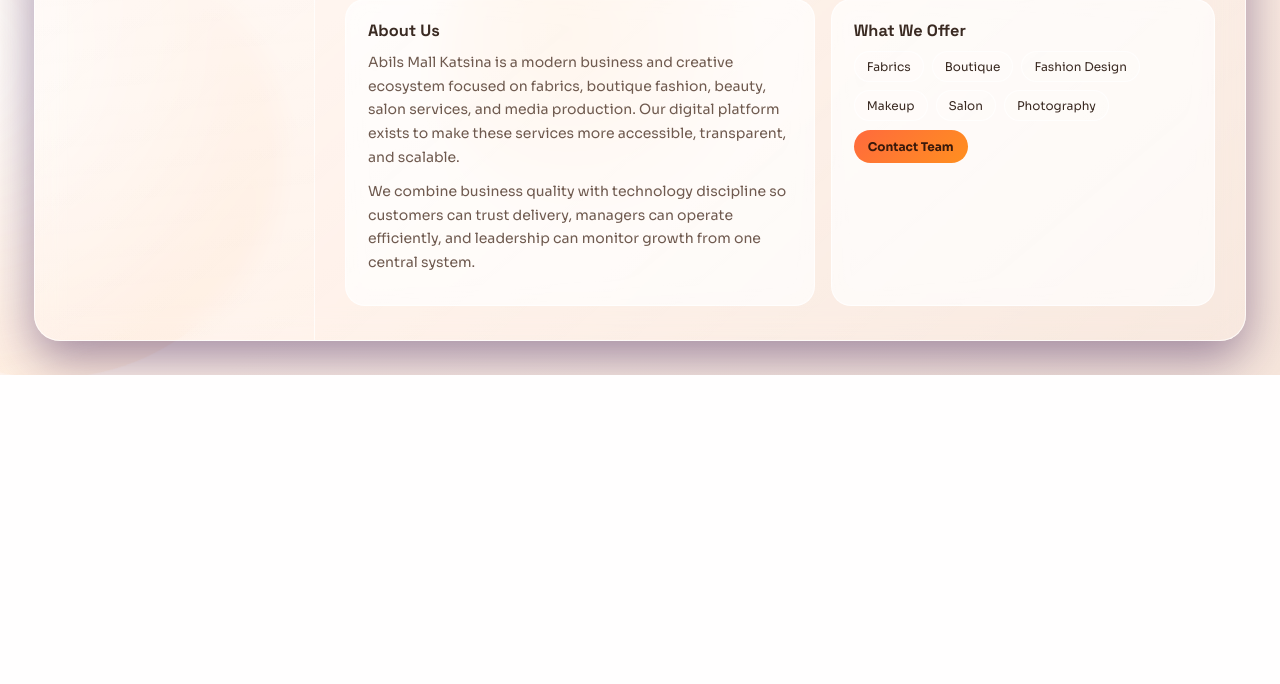
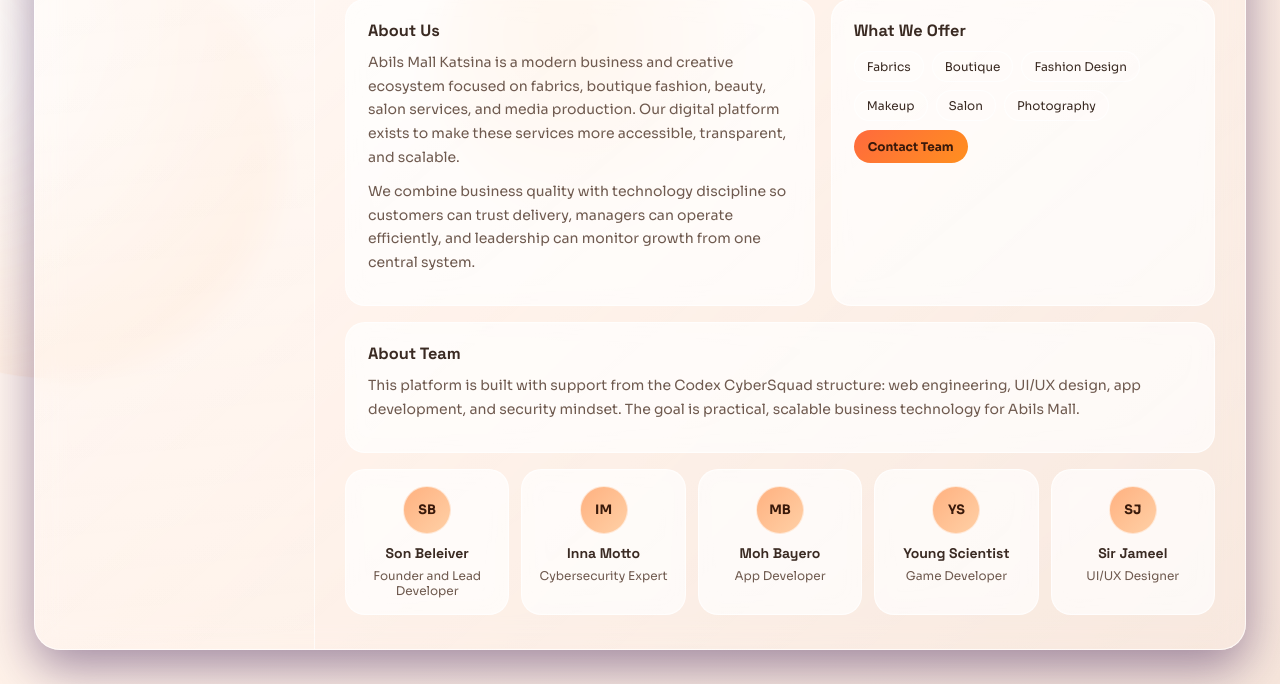
Before and after one commit to Sonbeliever/Abils-Mall, a Flask app: page / in a window 1280 px wide. Shown: the part 554-1238 px from the top of the page. Before the commit the page ends 929 px from the top, so only its background shows below. Run offline with Flask 3, Linux system fonts and the light colour scheme.

Commit message:
"Add_about_team_section_to_landing_page"

```diff
--- a/static/css/landing.css
+++ b/static/css/landing.css
@@ -395,6 +395,49 @@ body {
     color: var(--text-soft);
 }
 
+.team-section {
+    margin-top: 16px;
+    display: grid;
+    gap: 16px;
+}
+
+.team-grid {
+    display: grid;
+    grid-template-columns: repeat(5, minmax(0, 1fr));
+    gap: 12px;
+}
+
+.team-card {
+    padding: 16px 14px;
+    text-align: center;
+}
+
+.team-avatar {
+    width: 48px;
+    height: 48px;
+    border-radius: 999px;
+    margin: 0 auto 10px;
+    display: grid;
+    place-items: center;
+    font-weight: 700;
+    font-size: 13px;
+    color: #3a1a0b;
+    background: linear-gradient(135deg, #ffb180, #ffd0a6);
+    border: 1px solid rgba(255, 255, 255, 0.6);
+}
+
+.team-card h5 {
+    margin: 0 0 6px;
+    font-size: 14px;
+    font-family: "Space Grotesk", "Segoe UI", sans-serif;
+}
+
+.team-card p {
+    margin: 0;
+    font-size: 12px;
+    color: var(--text-soft);
+}
+
 @media (max-width: 980px) {
     .landing-shell {
         padding: 18px;
@@ -417,6 +460,10 @@ body {
         grid-template-columns: 1fr;
     }
 
+    .team-grid {
+        grid-template-columns: repeat(2, minmax(0, 1fr));
+    }
+
     .top-nav {
         justify-content: flex-start;
     }
@@ -431,4 +478,8 @@ body {
     .brand-logo {
         width: 108px;
     }
+
+    .team-card {
+        padding: 14px 12px;
+    }
 }
--- a/templates/landing.html
+++ b/templates/landing.html
@@ -109,6 +109,44 @@
                         <a class="primary-btn mini" href="{{ url_for('contact') }}">Contact Team</a>
                     </article>
                 </section>
+
+                <section class="team-section">
+                    <article class="about-card glass-card">
+                        <h4>About Team</h4>
+                        <p>
+                            This platform is built with support from the Codex CyberSquad structure:
+                            web engineering, UI/UX design, app development, and security mindset.
+                            The goal is practical, scalable business technology for Abils Mall.
+                        </p>
+                    </article>
+                    <div class="team-grid">
+                        <article class="team-card glass-card">
+                            <div class="team-avatar">SB</div>
+                            <h5>Son Beleiver</h5>
+                            <p>Founder and Lead Developer</p>
+                        </article>
+                        <article class="team-card glass-card">
+                            <div class="team-avatar">IM</div>
+                            <h5>Inna Motto</h5>
+                            <p>Cybersecurity Expert</p>
+                        </article>
+                        <article class="team-card glass-card">
+                            <div class="team-avatar">MB</div>
+                            <h5>Moh Bayero</h5>
+                            <p>App Developer</p>
+                        </article>
+                        <article class="team-card glass-card">
+                            <div class="team-avatar">YS</div>
+                            <h5>Young Scientist</h5>
+                            <p>Game Developer</p>
+                        </article>
+                        <article class="team-card glass-card">
+                            <div class="team-avatar">SJ</div>
+                            <h5>Sir Jameel</h5>
+                            <p>UI/UX Designer</p>
+                        </article>
+                    </div>
+                </section>
             </section>
         </section>
     </main>
```
